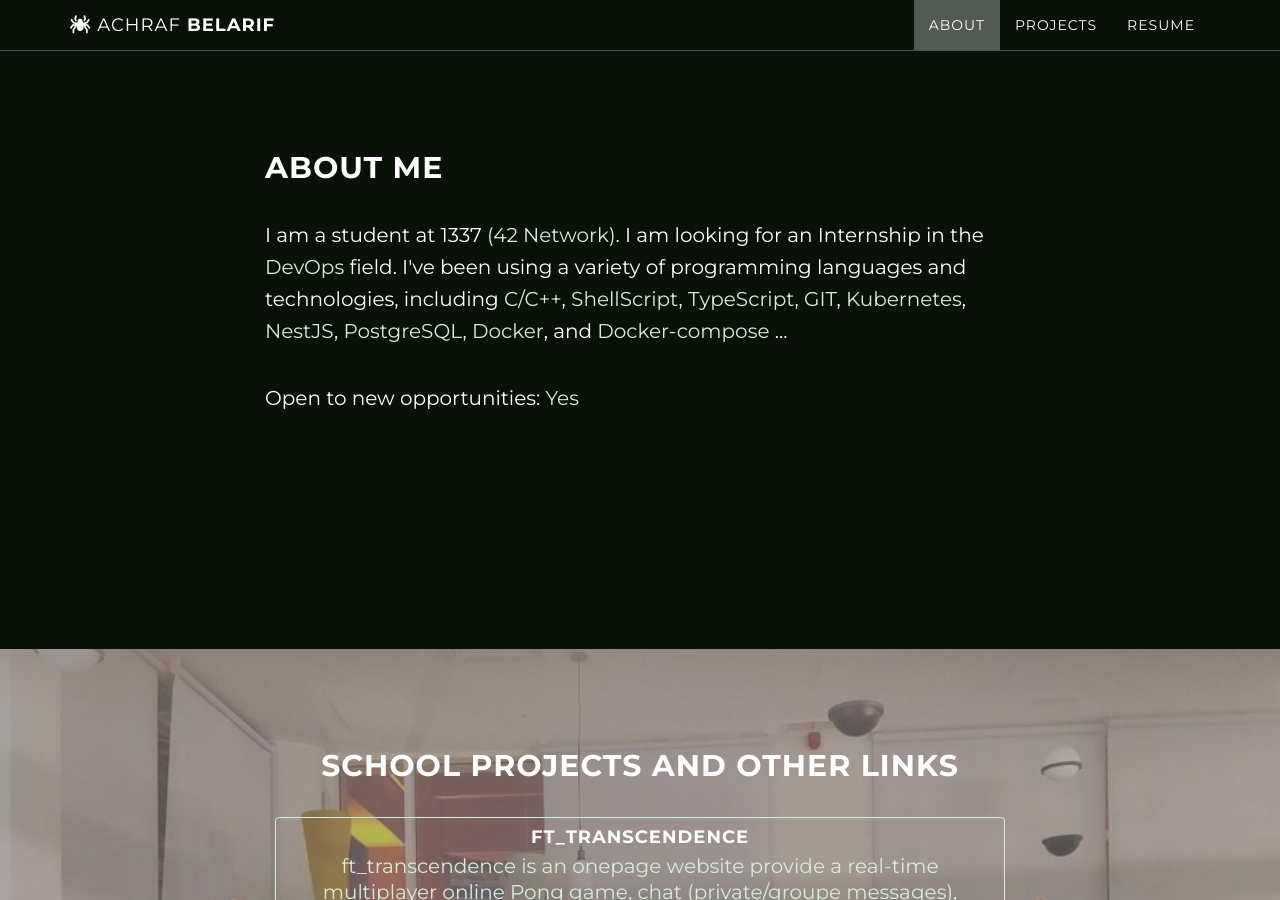
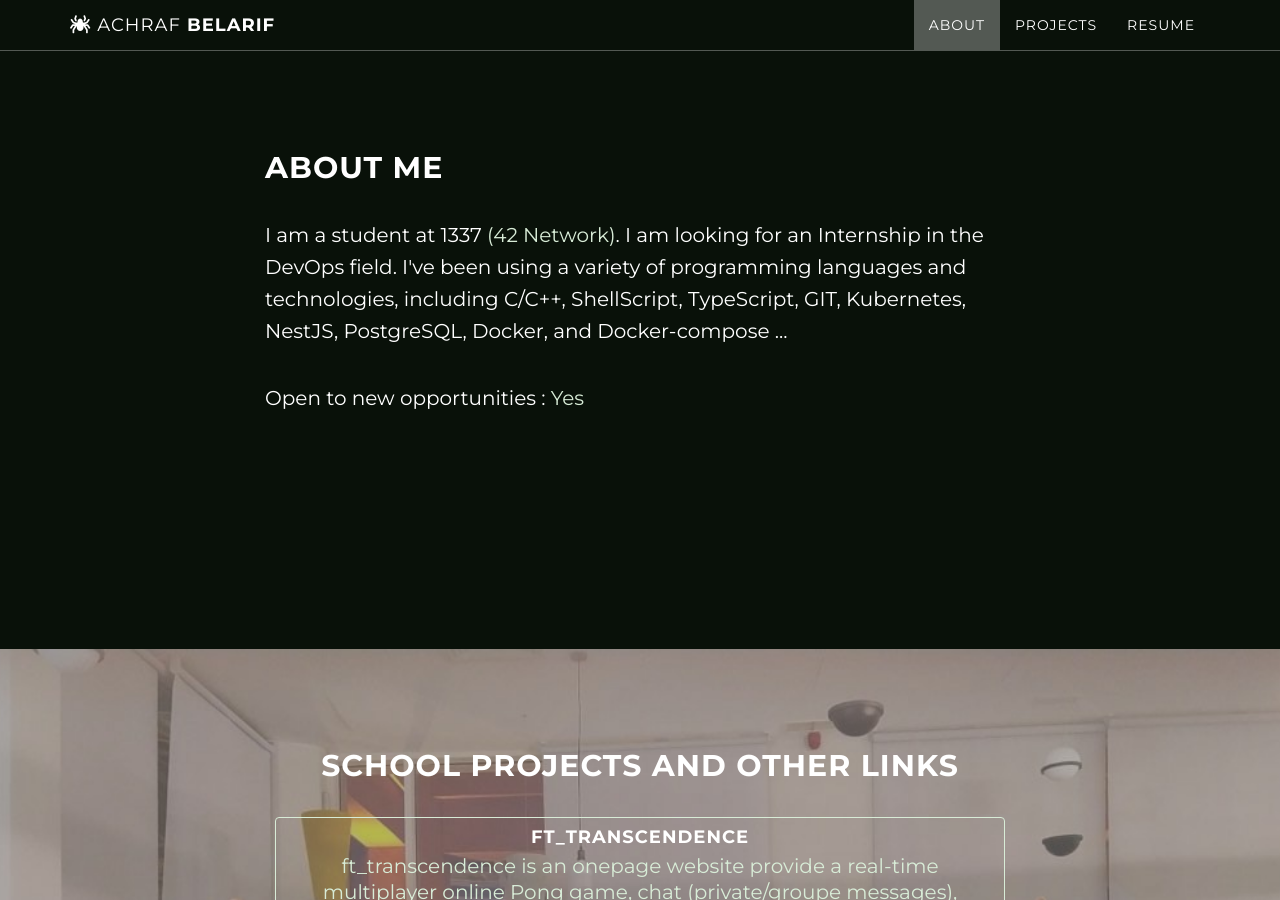
Before and after one commit to spydersy/spydersy.github.io, a Jekyll site: the page built from index.html, in a window 1280 px wide and 900 px high, scrolled down 949 px. Built offline with Jekyll 4.4.1, drawn with Linux system fonts in a browser that asks for light colours; nearby versions of some CDN libraries.

Commit message:
[UPDATED] : About me section

```diff
--- a/_includes/about.html
+++ b/_includes/about.html
@@ -6,7 +6,7 @@
                 <p>I am a student at 1337 <a href="https://42.fr/en/network-42/">(42 Network)</a>.
                     I am looking for an Internship in the <second_color>DevOps</second_color> field.
                     I've been using a variety of programming languages and technologies, including <second_color>C/C++</second_color>, <second_color>ShellScript</second_color>, <second_color>TypeScript</second_color>, <second_color>GIT</second_color>, <second_color>Kubernetes</second_color>, <second_color>NestJS</second_color>, <second_color>PostgreSQL</second_color>, <second_color>Docker</second_color>, and <second_color>Docker-compose</second_color> ...</p>
-                <p>Open to new opportunities: <a href="#resume">Yes</a> </p>
+                <p>Open to new opportunities : <a href="#resume">Yes</a> </p>
             </div>
         </div>
     </section>
--- a/_layouts/style.css
+++ b/_layouts/style.css
@@ -54,7 +54,7 @@ a {
     transition: all .2s ease-in-out;
 }
 
-second_color {
+.second_color {
     color: {{ site.color.links }};
     -webkit-transition: all .2s ease-in-out;
     -moz-transition: all .2s ease-in-out;
```
